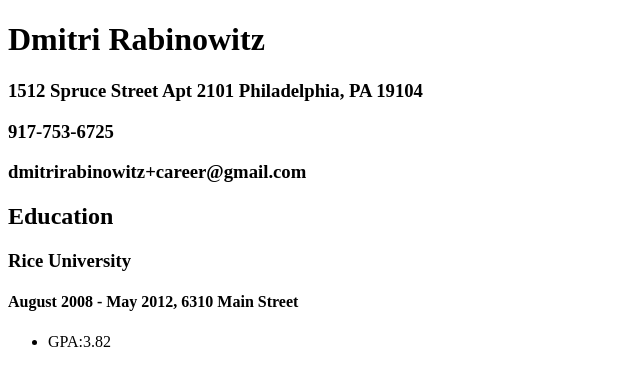
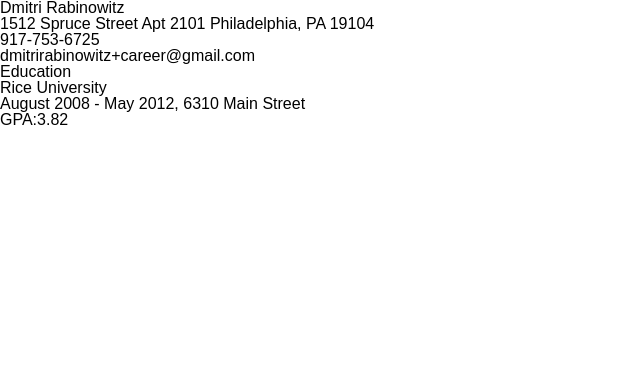
Before and after one commit to drabinowitz/resume, a plain HTML site: page index.html in a window 1280 px wide. Shown: the whole page, without its empty margins (0-640 px from the left). Drawn offline with Linux system fonts and the light colour scheme.

Commit message:
added reset.css

```diff
--- a/index.html
+++ b/index.html
@@ -3,6 +3,7 @@
 <head>
 	<meta charset="UTF-8">
 	<title>resume</title>
+	<link rel="stylesheet" type="text/css" href="reset.css">
 	<link rel="stylesheet" type="text/css" href="main.css">
 </head>
 <body>
--- /dev/null
+++ b/reset.css
@@ -0,0 +1,49 @@
+/* http://meyerweb.com/eric/tools/css/reset/
+   v2.0 | 20110126
+   License: none (public domain)
+*/
+
+html, body, div, span, applet, object, iframe,
+h1, h2, h3, h4, h5, h6, p, blockquote, pre,
+a, abbr, acronym, address, big, cite, code,
+del, dfn, em, img, ins, kbd, q, s, samp,
+small, strike, strong, sub, sup, tt, var,
+b, u, i, center,
+dl, dt, dd, ol, ul, li,
+fieldset, form, label, legend,
+table, caption, tbody, tfoot, thead, tr, th, td,
+article, aside, canvas, details, embed,
+figure, figcaption, footer, header, hgroup,
+menu, nav, output, ruby, section, summary,
+time, mark, audio, video {
+	margin: 0;
+	padding: 0;
+	border: 0;
+	font-size: 100%;
+	font: inherit;
+	font-family: arial;
+	vertical-align: baseline;
+}
+/* HTML5 display-role reset for older browsers */
+article, aside, details, figcaption, figure,
+footer, header, hgroup, menu, nav, section {
+	display: block;
+}
+body {
+	line-height: 1;
+}
+ol, ul {
+	list-style: none;
+}
+blockquote, q {
+	quotes: none;
+}
+blockquote:before, blockquote:after,
+q:before, q:after {
+	content: '';
+	content: none;
+}
+table {
+	border-collapse: collapse;
+	border-spacing: 0;
+}
```
